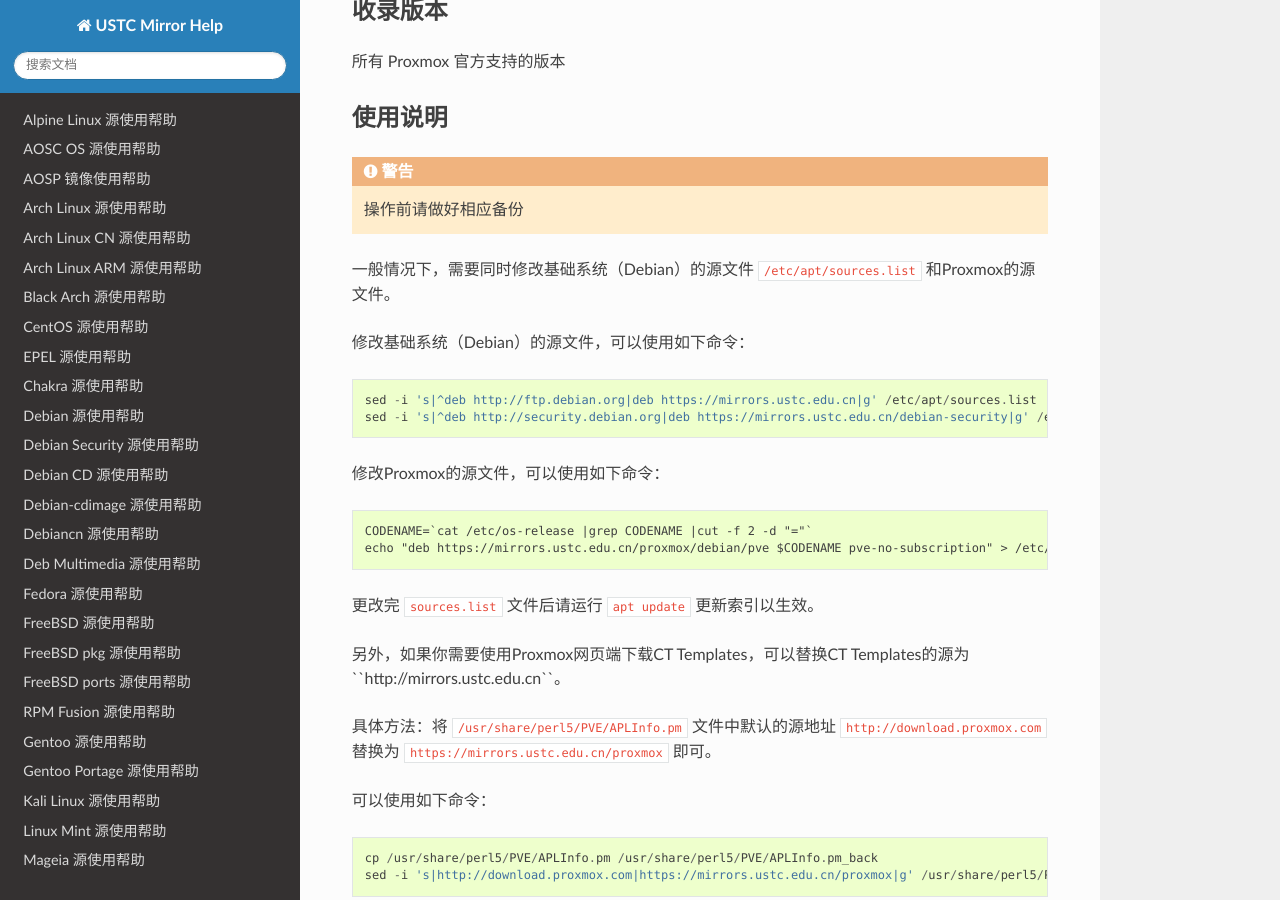
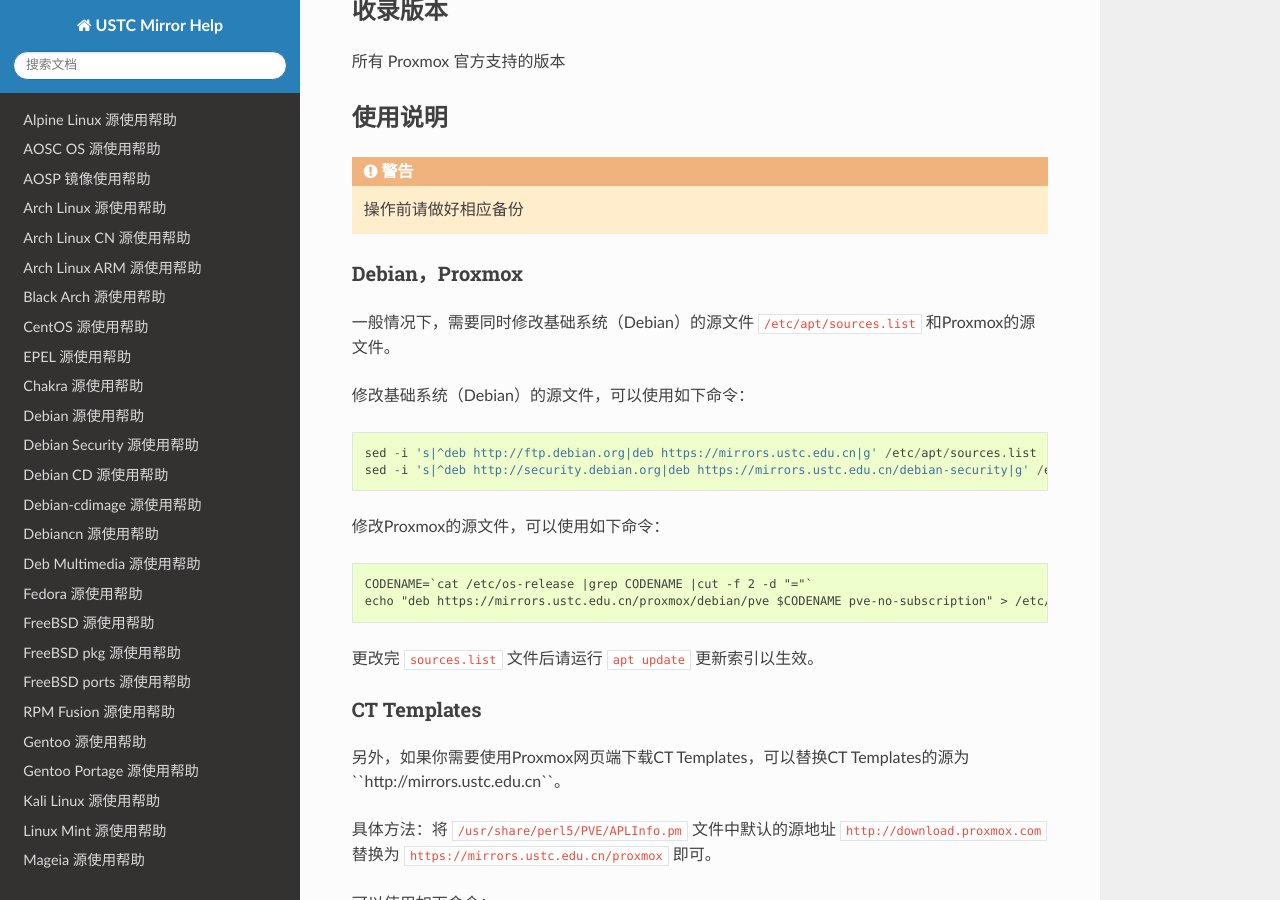
Before and after one commit to ustclug/mirrorhelp, a Sphinx documentation site: the page built from source/proxmox.rst, in a window 1280 px wide and 900 px high, scrolled down 498 px. Built offline with Sphinx 7.4.7 and the Read the Docs theme 2.0.0, drawn with Linux system fonts in a browser that asks for light colours; pages that are not in the unit, such as notebooks, are missing from menus.

Commit message:
Update proxmox.rst

```diff
--- a/source/proxmox.rst
+++ b/source/proxmox.rst
@@ -31,6 +31,9 @@
 .. warning::
     操作前请做好相应备份
 
+Debian，Proxmox
+------------------------------
+
 一般情况下，需要同时修改基础系统（Debian）的源文件 :file:`/etc/apt/sources.list` 和Proxmox的源文件。
 
 修改基础系统（Debian）的源文件，可以使用如下命令：
@@ -51,6 +54,8 @@
 更改完 :file:`sources.list` 文件后请运行 ``apt update`` 更新索引以生效。
 
 
+CT Templates
+------------------------------
 
 另外，如果你需要使用Proxmox网页端下载CT Templates，可以替换CT Templates的源为``http://mirrors.ustc.edu.cn``。
 
```
